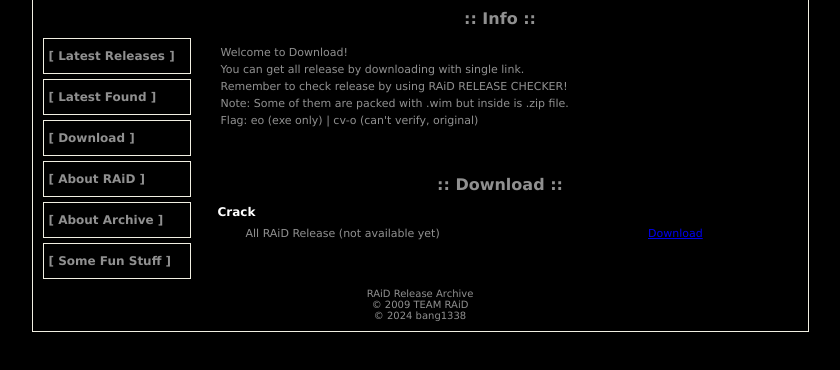
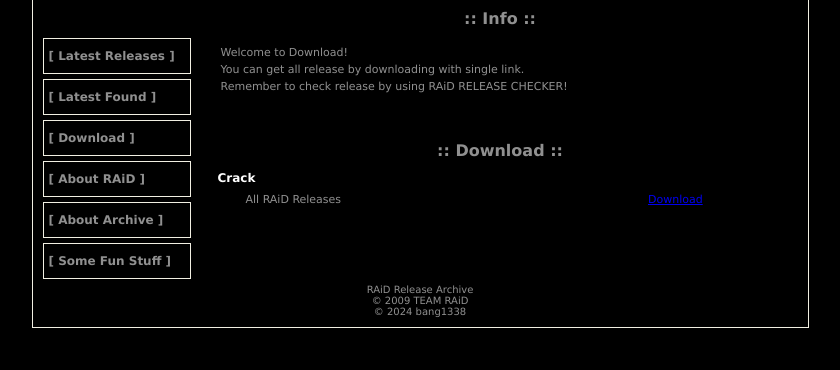
Before and after one commit to Bang1338/RAiD-Release-Archive, a plain HTML site: page download.html in a window 1280 px wide. Shown: the part 222-592 px from the top of the page, without its empty margins (220-1060 px from the left). Drawn offline with Linux system fonts and the light colour scheme.

Commit message:
download linky

```diff
--- a/download.html
+++ b/download.html
@@ -39,12 +39,6 @@
 						<tr>
 							<td width="75%">Remember to check release by using RAiD RELEASE CHECKER!</td>
 						</tr>
-						<tr>
-							<td width="75%">Note: Some of them are packed with .wim but inside is .zip file.</td>
-						</tr>
-						<tr>
-							<td width="75%">Flag: eo (exe only) | cv-o (can't verify, original)</td>
-						</tr>
 					</table>
 				</div>
 
@@ -52,9 +46,9 @@
 				<div class="releasedate">Crack</div>
 				<table>
 					<tr>
-						<td width="75%">All RAiD Release (not available yet)</td>
+						<td width="75%">All RAiD Releases</td>
 						<td>
-							<a href="#">
+							<a href="https://raw.githubusercontent.com/Bang1338/RAiD-Release-Archive/main/releases/RAiD_RLS_COLLECTION.zip">
 								<div style="width:25%">Download</div>
 							</a>
 						</td>
```
